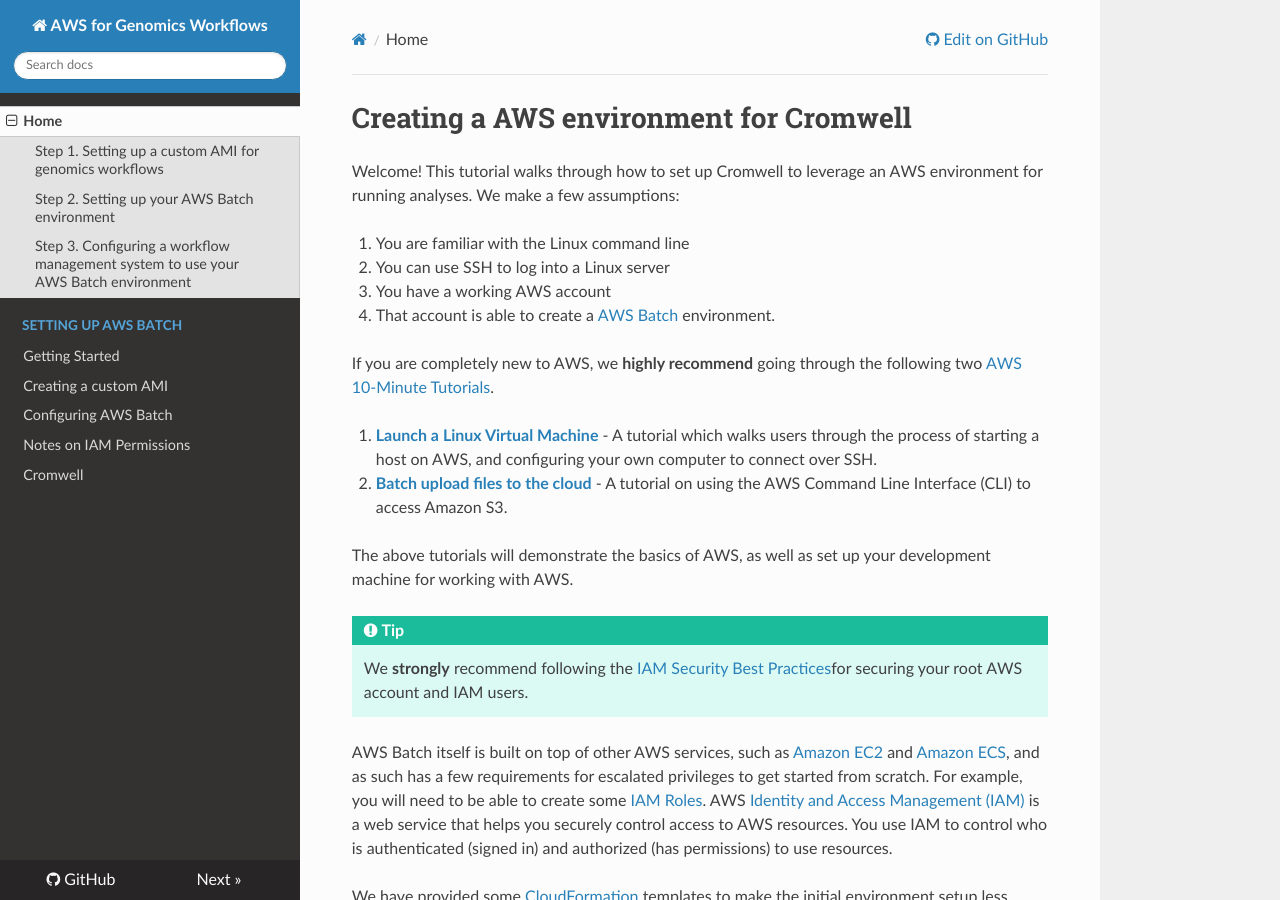
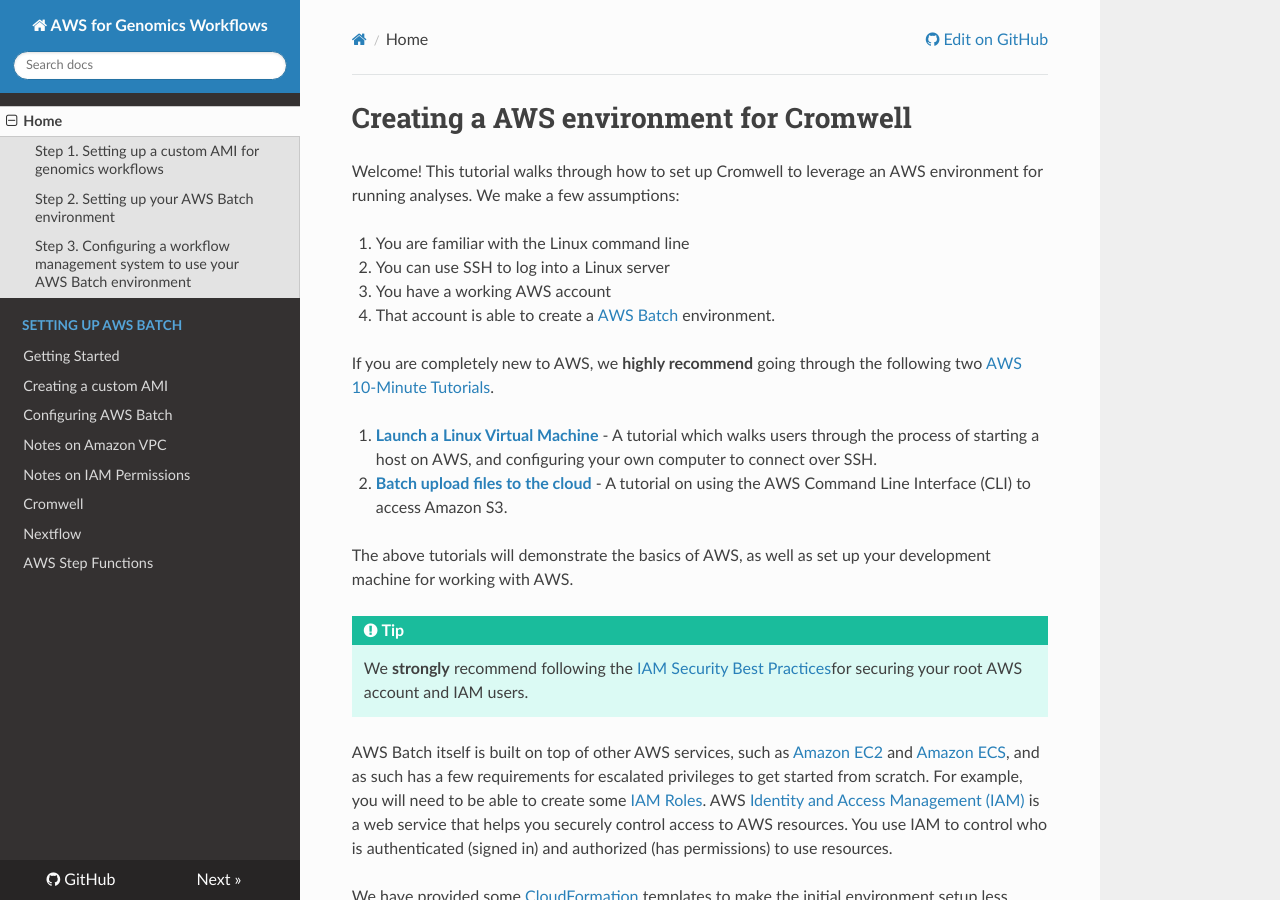
Before and after one commit to aws-samples/aws-genomics-workflows, an MkDocs documentation site: the page built from docs/index.md, in a window 1280 px wide and 900 px high. Built offline with MkDocs 1.6.1, drawn with Linux system fonts in a browser that asks for light colours; nearby versions of some CDN libraries; old or Windows-style settings are respelled for this version of MkDocs; some of the changed lines change nothing that is shown.

Commit message:
pre-sleep commit.

```diff
--- a/docs/aws-genomics-vpc.md
+++ b/docs/aws-genomics-vpc.md
@@ -1,4 +1,4 @@
-## Step 4. Creating a VPC for Cromwell
+# Notes on VPC design for Genomics Workflows
 
 While you can use an existing VPC to implement a Cromwell deployment, we strongly recommend utilizing a VPC with private subnets for the AWS Batch instances. Doing so will effectively restrict access to the instances from the internet, and help meet security and compliance requirements, such as [dbGaP](http://j.mp/aws-dbgap).
 
--- a/mkdocs.yml
+++ b/mkdocs.yml
@@ -5,14 +5,11 @@
     - Getting Started: configure-aws-batch-start.md
     - Creating a custom AMI: create-custom-ami.md
     - Configuring AWS Batch: configure-aws-batch-cfn.md
-    # - Notes on Amazon VPC: aws-genomics-vpc.md
+    - Notes on Amazon VPC: aws-genomics-vpc.md
     - Notes on IAM Permissions: aws-batch-genomics-iam-permissions.md
   - Cromwell: configure-cromwell-aws-batch.md
-  # - Nextflow: configure-nextflow-aws-batch.md
-  # - Native AWS Workflows:
-  #   - Getting Started: aws-native-start.md
-  #   - Creating a AWS Lamda function: aws-native-lambda.md
-  #   - Creating a AWS Step Function Workflow: aws-native-step-functions.md
+  - Nextflow: configure-nextflow-aws-batch.md
+  - AWS Step Functions: configure-step-functions-aws-batch.md
 theme: readthedocs
 markdown_extensions:
   - fontawesome_markdown
```
Also changed, not shown: docs/configure-cromwell-aws-batch.md (added), docs/configure-nextflow-aws-batch.md (added), docs/configure-step-functions-aws-batch.md (added).
